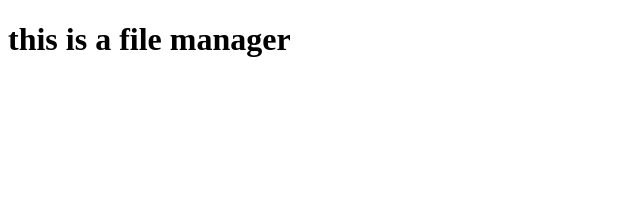
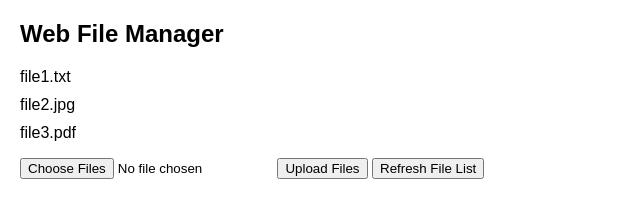
Before and after one commit to Mangalbaskey/filemanager.io, a plain HTML site: page index.html in a window 1280 px wide. Shown: the whole page, without its empty margins (0-640 px from the left). Drawn offline with Linux system fonts and the light colour scheme.

Commit message:
Update index.html

```diff
--- a/index.html
+++ b/index.html
@@ -3,9 +3,70 @@
 <head>
     <meta charset="UTF-8">
     <meta name="viewport" content="width=device-width, initial-scale=1.0">
-    <title>filemanager</title>
+    <title>Web File Manager</title>
+    <style>
+        body {
+            font-family: Arial, sans-serif;
+            margin: 20px;
+        }
+        #fileList {
+            list-style: none;
+            padding: 0;
+        }
+        #fileList li {
+            margin-bottom: 10px;
+        }
+    </style>
 </head>
 <body>
-<h1>this is a file manager</h1>
+    <h2>Web File Manager</h2>
+    <ul id="fileList"></ul>
+    <input type="file" id="fileInput" multiple>
+    <button onclick="uploadFiles()">Upload Files</button>
+    <button onclick="refreshFileList()">Refresh File List</button>
+
+    <script>
+        const fileInput = document.getElementById('fileInput');
+        const fileList = document.getElementById('fileList');
+
+        // Function to upload files
+        function uploadFiles() {
+            const files = fileInput.files;
+
+            if (files.length > 0) {
+                const formData = new FormData();
+
+                for (let i = 0; i < files.length; i++) {
+                    formData.append('files', files[i]);
+                }
+
+                // You can use a server-side script to handle file uploads.
+                // For simplicity, this example doesn't include the server-side handling.
+                console.log('Files uploaded:', files);
+                refreshFileList(); // Refresh the file list after uploading
+            } else {
+                alert('Please select files to upload.');
+            }
+        }
+
+        // Function to refresh the file list
+        function refreshFileList() {
+            // You can replace this with a server-side script to fetch the file list dynamically.
+            const files = ['file1.txt', 'file2.jpg', 'file3.pdf'];
+
+            // Clear the current file list
+            fileList.innerHTML = '';
+
+            // Display the updated file list
+            files.forEach(file => {
+                const listItem = document.createElement('li');
+                listItem.textContent = file;
+                fileList.appendChild(listItem);
+            });
+        }
+
+        // Initial file list display
+        refreshFileList();
+    </script>
 </body>
 </html>
```
